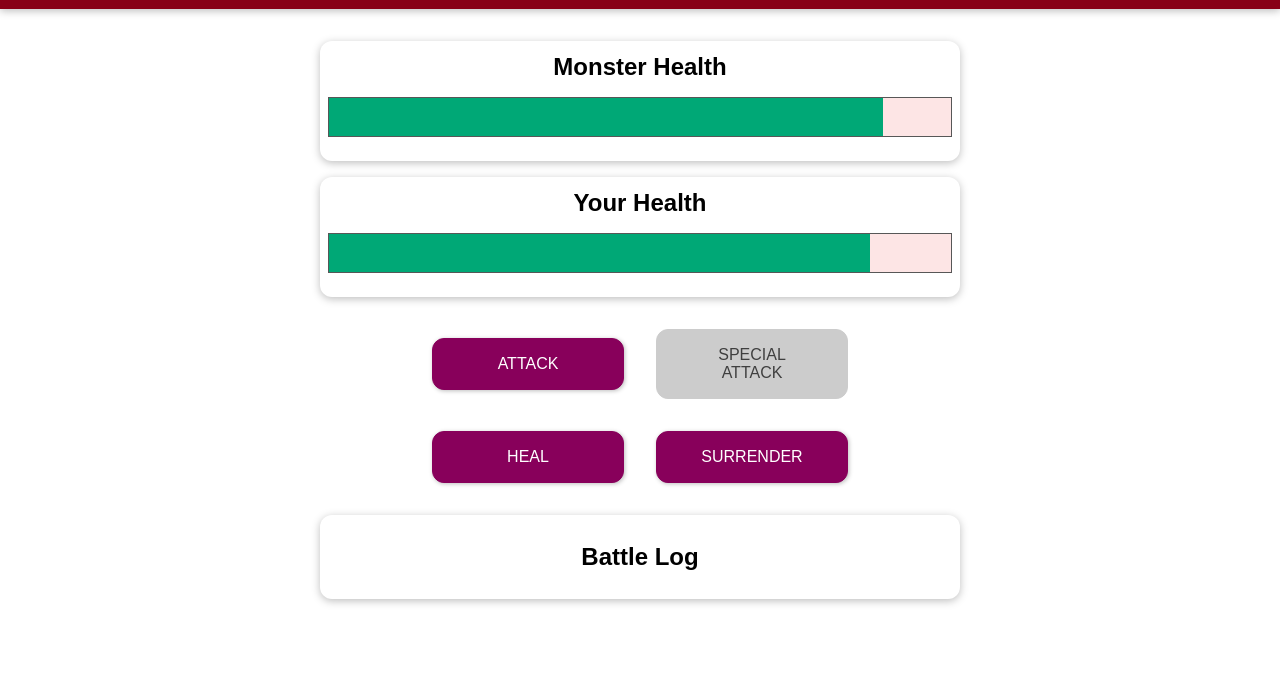
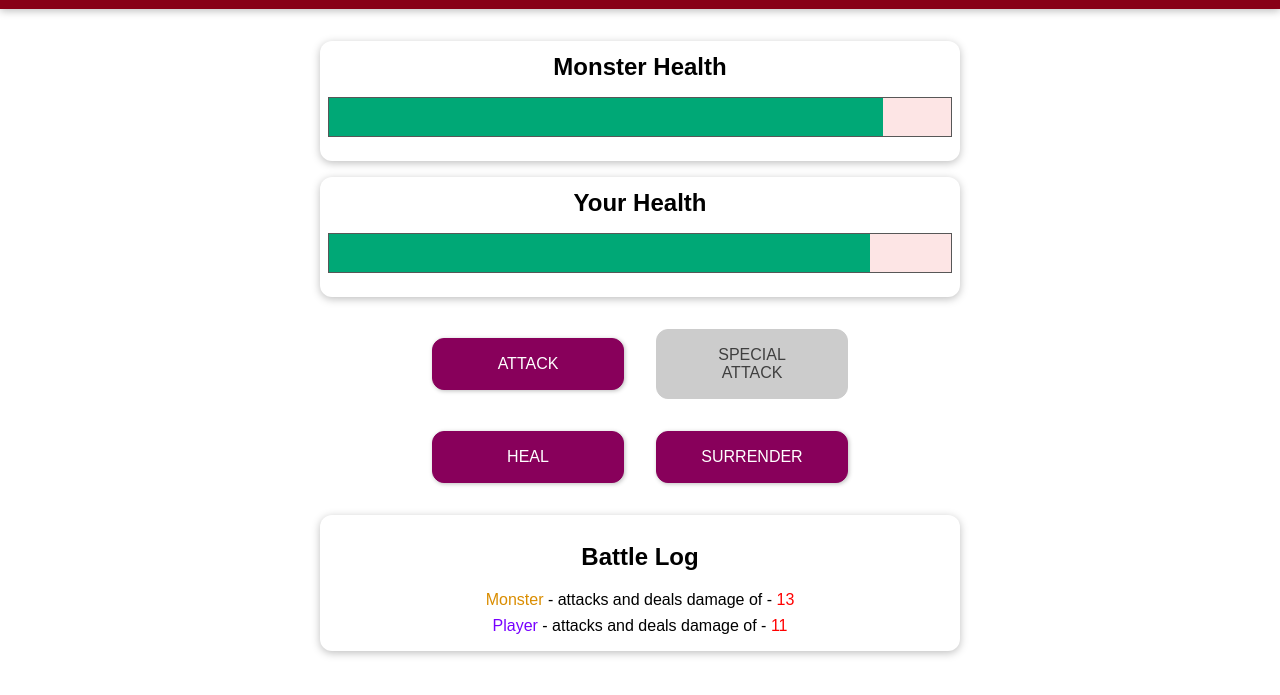
Before and after one commit to muhammad-usama-anjum/Monster-Slayer-Game-Vue.js-, a plain HTML site: page Index.html in a window 1280 px wide. Both pictures are taken after a click on the button "ATTACK". Shown: the part 87-782 px from the top of the page. Drawn offline with nearby package versions, Linux system fonts and the light colour scheme.

Commit message:
Added the Battle log functionality

```diff
--- a/App.js
+++ b/App.js
@@ -9,7 +9,8 @@ const app = Vue.createApp({
         playerHealth: 100,
         monsterHealth: 100,
         currentRound: 0,
-        winner: null
+        winner: null,
+        logMessages:[]
        }
 
     },
@@ -60,16 +61,19 @@ const app = Vue.createApp({
             this.currentRound++;
             const attackValue=getRandomValue(5,12);
             this.monsterHealth -=attackValue;
+            this.addLogMessage('player', 'attack', attackValue);
             this.attackPlayer();
         },
         attackPlayer(){
             const attackValue=getRandomValue(8,15);
             this.playerHealth-=attackValue;
+            this.addLogMessage('monster', 'attack', attackValue);
         },
         specialAttackMonster(){
             this.currentRound++;
             const attackValue=getRandomValue(10,25);
             this.monsterHealth-=attackValue;
+            this.addLogMessage('player', 'special-attack', attackValue);
             this.attackPlayer();
         },
         healPlayer(){
@@ -83,16 +87,27 @@ const app = Vue.createApp({
                     this.playerHealth +=healValue;
                 }
 
+                this.addLogMessage('player', 'heal', healValue);
+
                 this.attackPlayer();
         },
         startGame(){
             this.playerHealth=100;
             this.monsterHealth=100;
             this.currentRound=0;
+            this.logMessages=[];
             this.winner=null;
         },
         surrender(){
             this.winner='monster';
+        },
+        addLogMessage(who, what, value){
+            this.logMessages.unshift({
+                actionBy: who,
+                actionType: what,
+                actionValue: value
+            })
+
         }
 
     }
--- a/Index.html
+++ b/Index.html
@@ -44,7 +44,15 @@
 
         <section id="log" class="container">
             <h2>Battle Log</h2>
-            <ul></ul>
+            <ul>
+                <li v-for="logMessage in logMessages">
+                    <span :class="{'log--player': logMessage.actionBy === 'player' , 'log--monster': logMessage.actionBy === 'monster'}">
+                        {{logMessage.actionBy === 'player' ? 'Player' : 'Monster'}}</span>
+                    <span v-if="logMessage.actionType === 'heal' "> - heals himself for + <span class="log--heal">{{logMessage.actionValue}}</span></span>
+                    <span v-else> - attacks and deals damage of - <span class="log--damage">{{logMessage.actionValue}}</span></span>
+
+                </li>
+            </ul>
         </section>
 
     </div>
```
